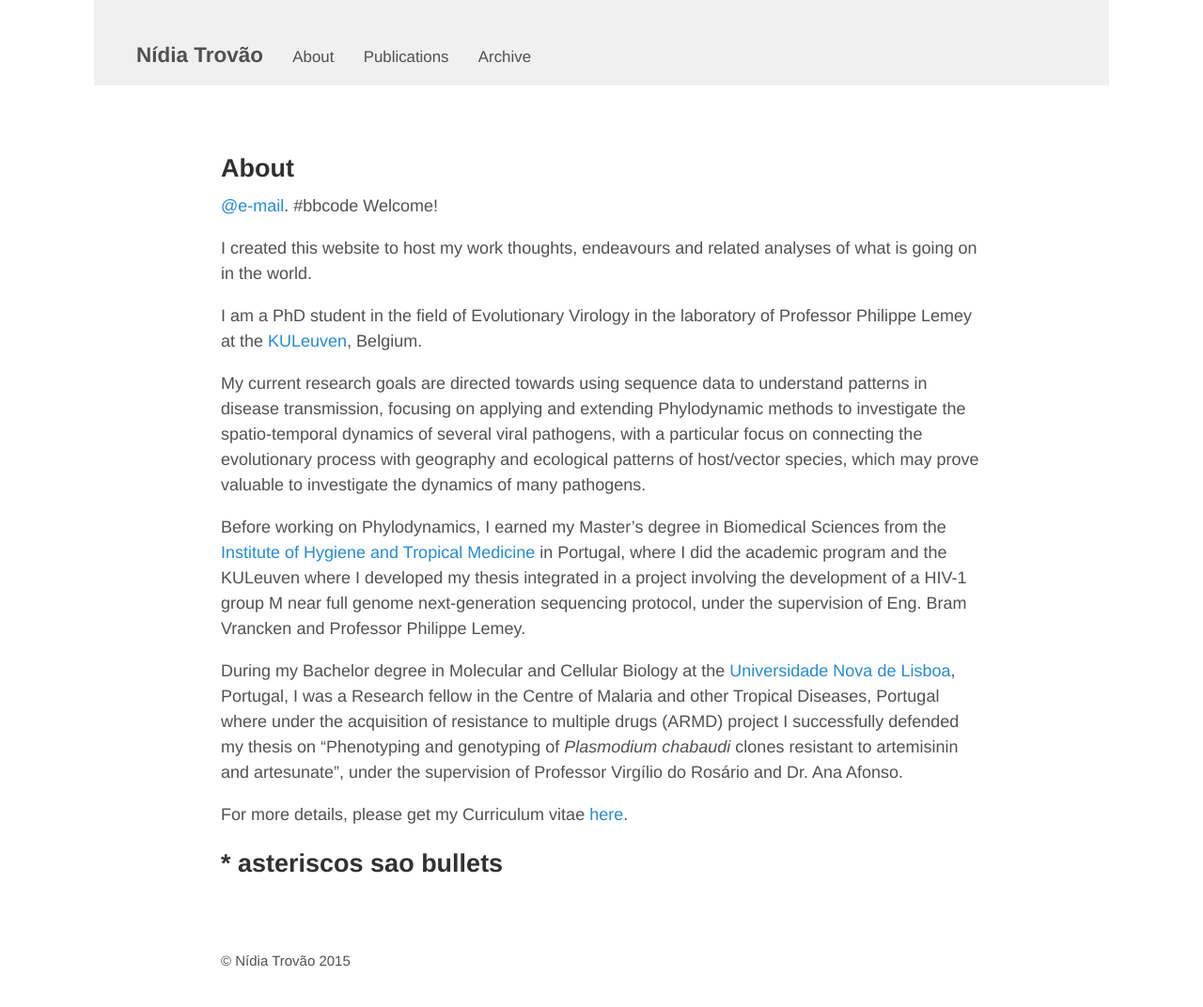
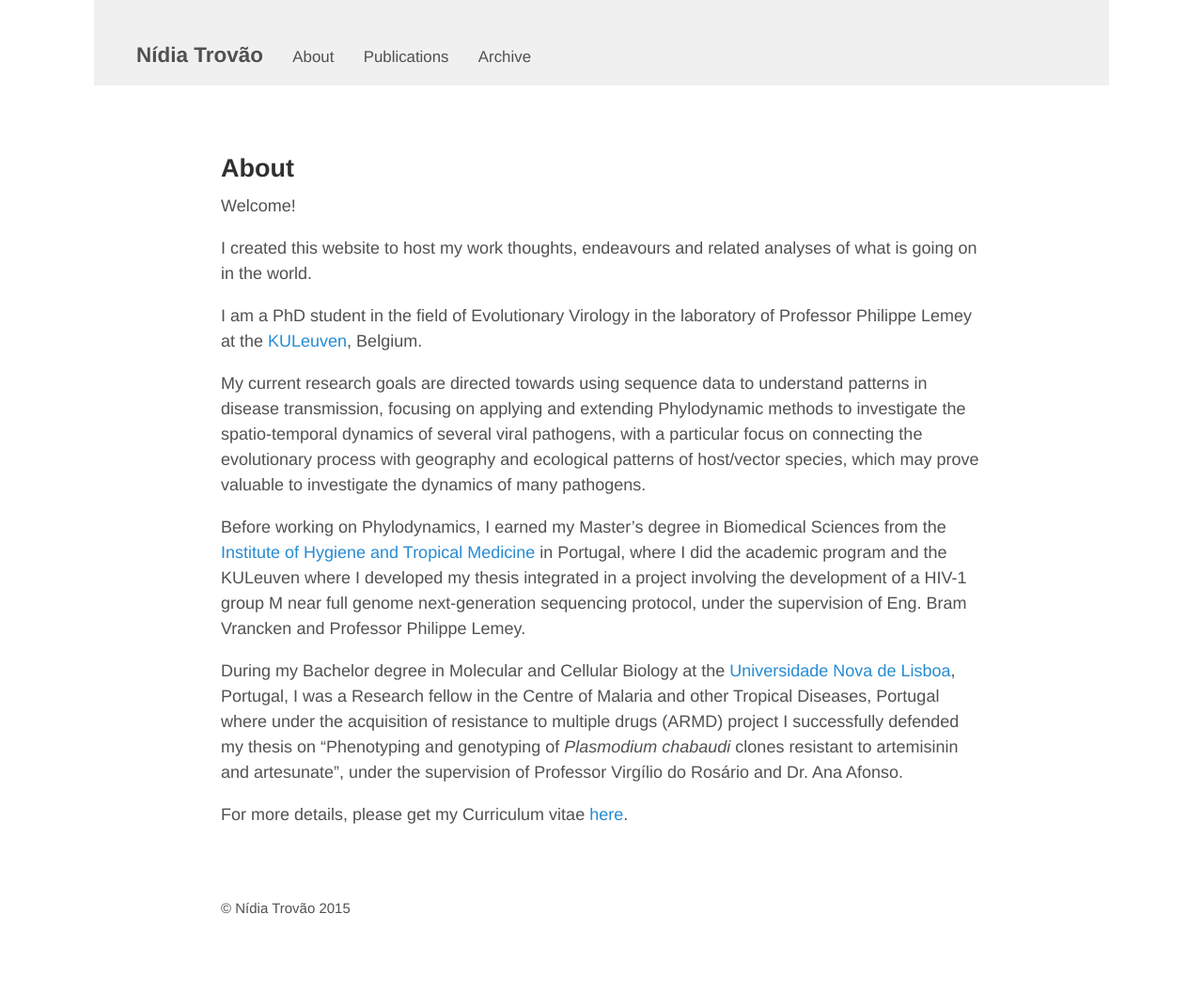
Before and after one commit to nidiatrovao/nidiatrovao.github.io, a Jekyll site: the page built from about.md, in a window 1280 px wide. Shown: the whole page at 94% size. Built offline with Jekyll 4.4.1, drawn with Linux system fonts in a browser that asks for light colours; after the commit the page ends 1016 px from its top, so only the background shows below that.

Commit message:
about post edit

```diff
--- a/about.md
+++ b/about.md
@@ -2,8 +2,6 @@
 layout: page
 title: About
 ---
-
-[@e-mail](http://www.google.com/recaptcha/mailhide/d?k=01RKQXgMiCn8dgvgHbVnzIPQ==&c=yAWm6xoNth1P87zR-8D3AIs1VdbTphSgX6CyOpHw4odFLGn6SO_x_4VJTao_19E0). #bbcode
 Welcome!
 
 I created this website to host my work thoughts, endeavours and related analyses of what is going on in the world.
@@ -17,5 +15,3 @@ Before working on Phylodynamics, I earned my Master's degree in Biomedical Scien
 During my Bachelor degree in Molecular and Cellular Biology at the [Universidade Nova de Lisboa](http://www.unl.pt/en/), Portugal, I was a Research fellow in the Centre of Malaria and other Tropical Diseases, Portugal where under the acquisition of resistance to multiple drugs (ARMD) project I successfully defended my thesis on "Phenotyping and genotyping of <i>Plasmodium chabaudi</i> clones resistant to artemisinin and artesunate”, under the supervision of Professor Virgílio do Rosário and Dr. Ana Afonso.
 
 For more details, please get my Curriculum vitae [here]().
-
-# * asteriscos sao bullets
```
